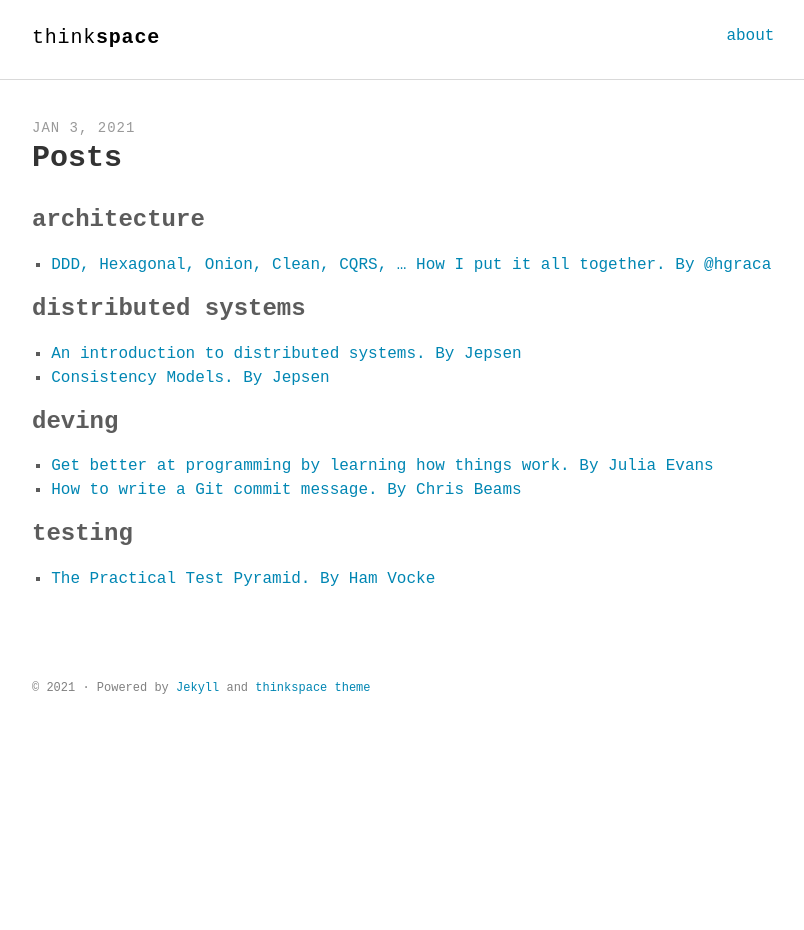
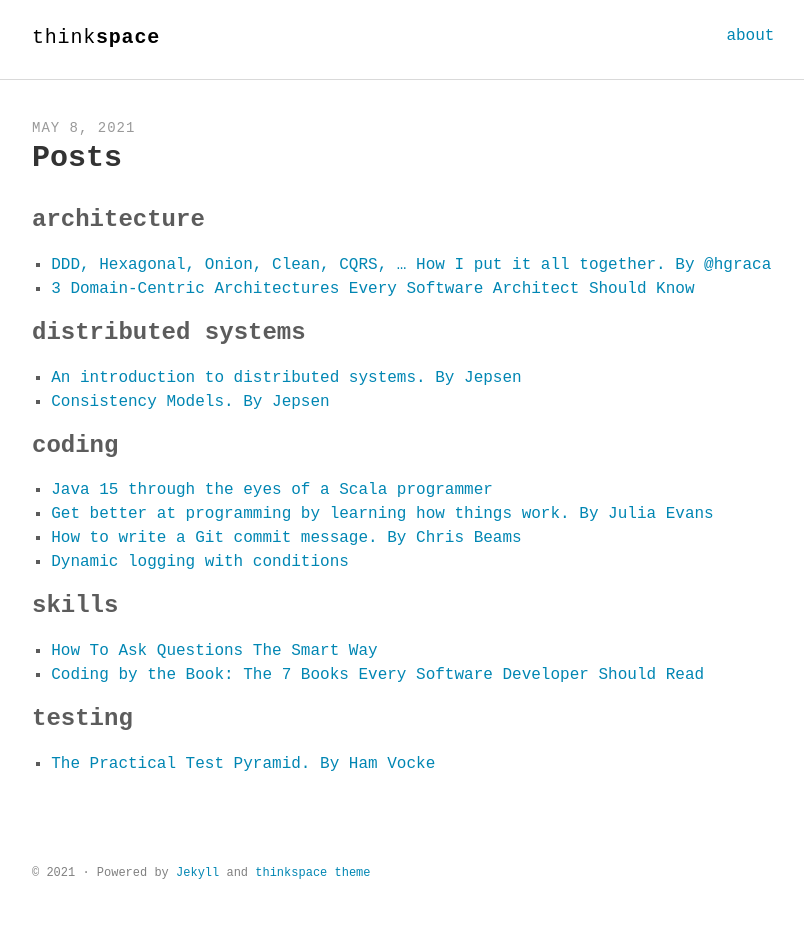
Before and after one commit to km3ll/km3ll.github.io, a Jekyll site: the page built from _posts/2021-05-08-posts.md, in a window 1280 px wide. Shown: the whole page, without its empty margins (232-1036 px from the left). Built offline with Jekyll 4.4.1, drawn with Linux system fonts in a browser that asks for light colours; some web fonts are replaced; before the commit the page ends 900 px from its top, so only the background shows below that.

Commit message:
Add references to interesting posts

```diff
--- a/_posts/2021-01-03-posts.md
+++ b/_posts/2021-05-08-posts.md
@@ -9,16 +9,24 @@ keywords: "reference"
 ### architecture
 
 - [DDD, Hexagonal, Onion, Clean, CQRS, … How I put it all together. By @hgraca](https://herbertograca.com/2017/11/16/explicit-architecture-01-ddd-hexagonal-onion-clean-cqrs-how-i-put-it-all-together/)
+- [3 Domain-Centric Architectures Every Software Architect Should Know](https://levelup.gitconnected.com/3-domain-centric-architectures-every-software-developer-should-know-a15727ada79f)
 
 ### distributed systems
 
 - [An introduction to distributed systems. By Jepsen](https://github.com/aphyr/distsys-class)
 - [Consistency Models. By Jepsen](https://jepsen.io/consistency)
 
-### deving
+### coding
 
+- [Java 15 through the eyes of a Scala programmer](https://blog.softwaremill.com/java-15-through-the-eyes-of-a-scala-programmer-edde1ea04492)
 - [Get better at programming by learning how things work. By Julia Evans](https://jvns.ca/blog/learn-how-things-work/)
 - [How to write a Git commit message. By Chris Beams](https://chris.beams.io/posts/git-commit/)
+- [Dynamic logging with conditions](https://tersesystems.com/blog/2021/05/02/dynamic-logging-with-conditions/)
+
+### skills
+
+- [How To Ask Questions The Smart Way](http://catb.org/~esr/faqs/smart-questions.html)
+- [Coding by the Book: The 7 Books Every Software Developer Should Read](https://medium.com/@devbattles/coding-by-the-book-the-7-books-every-software-developer-should-read-9101fdf24735)
 
 ### testing
 
```
